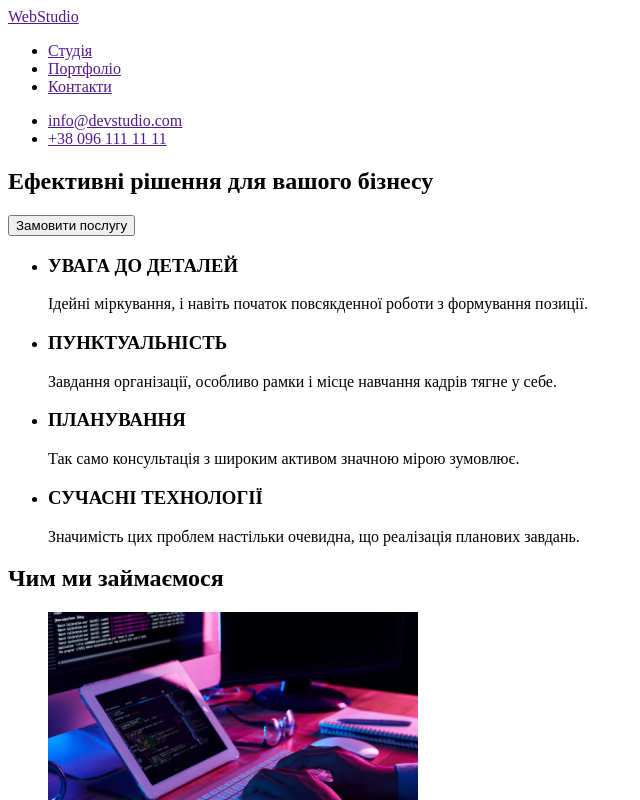
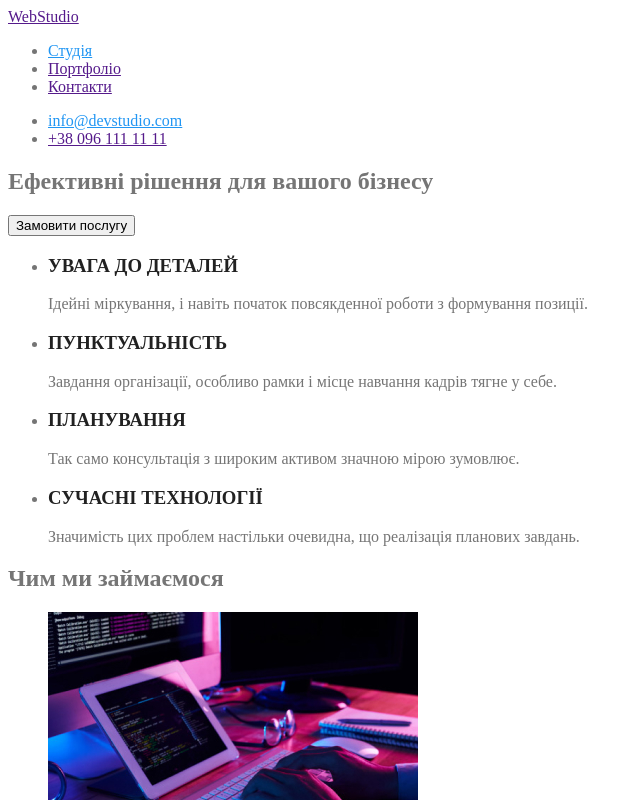
Before and after one commit to JuliaSummer99/goit-markup-hw-02, a plain HTML site: page index.html in a window 1280 px wide. Shown: the top 800 px of the page, without its empty margins (0-640 px from the left). Drawn offline with Linux system fonts and the light colour scheme.

Commit message:
почала робити стилізацію. присвоювати класи

```diff
--- a/CSS/styles.css
+++ b/CSS/styles.css
@@ -1,17 +1,31 @@
+:root {
+  --primary-text-color: #757575;
+  --title-text-color: #212121;
+  --accent-color: #2196F3;
+  --primary-white-color: #fffff;
+}
 
 
-
+body{
+  background-color: var(--primary-white-color);
+  color: var(--primary-text-color);
+  }
 
 /* Навігація */
+.site-nav {}
 
-
+.accent {
+  color: var(--accent-color)
+}
 
 /* Шапка */
-
+.hero {}
 
 
 /* <!--Особливості--> */
-
+.title {
+color: var(--title-text-color)
+}
 
 
 
--- a/index.html
+++ b/index.html
@@ -14,21 +14,21 @@
     <!--Навігація-->
     <nav>
       <a href=""> WebStudio </a>
-      <ul>
-        <li> <a href=""> Студія </a> </li>
+      <ul class="site-nav">
+        <li> <a href=""  class="accent"> Студія </a> </li>
         <li> <a href=""> Портфоліо </a> </li>
         <li> <a href=""> Контакти </a> </li>
       </ul>
     </nav>
-    <ul>
-      <li> <a href=""> info@devstudio.com </a></li>
+    <ul class="contacts-list">
+      <li> <a href=""  class="accent"> info@devstudio.com </a></li>
       <li><a href=""> +38 096 111 11 11 </a> </li>
     </ul>
   </header>
 
   <main>
     <!--Шапка-->
-    <section>
+    <section class="hero">
       <div>
         <h1> Ефективні рішення для вашого бізнесу </h1>
         <button type="button"> Замовити послугу </button>
@@ -36,25 +36,25 @@
     </section>
 
     <!--Особливості-->
-    <section>
+    <section class="feature-list">
       <h2 hidden> для додавання заголовку h3</h2>
 
       <div>
         <ul>
           <li>
-            <h3> УВАГА ДО ДЕТАЛЕЙ</h3>
+            <h3 class="title"> УВАГА ДО ДЕТАЛЕЙ </h3>
             <p> Ідейні міркування, і навіть початок повсякденної роботи з формування позиції. </p>
           </li>
           <li>
-            <h3> ПУНКТУАЛЬНІСТЬ</h3>
+            <h3 class="title"> ПУНКТУАЛЬНІСТЬ</h3>
             <p> Завдання організації, особливо рамки і місце навчання кадрів тягне у себе. </p>
           </li>
           <li>
-            <h3> ПЛАНУВАННЯ</h3>
+            <h3 class="title"> ПЛАНУВАННЯ</h3>
             <p> Так само консультація з широким активом значною мірою зумовлює. </p>
           </li>
           <li>
-            <h3> СУЧАСНІ ТЕХНОЛОГІЇ</h3>
+            <h3 class="title"> СУЧАСНІ ТЕХНОЛОГІЇ</h3>
             <p> Значимість цих проблем настільки очевидна, що реалізація планових завдань. </p>
           </li>
         </ul>
```
Lines whose indentation alone changed are shown as unchanged.
